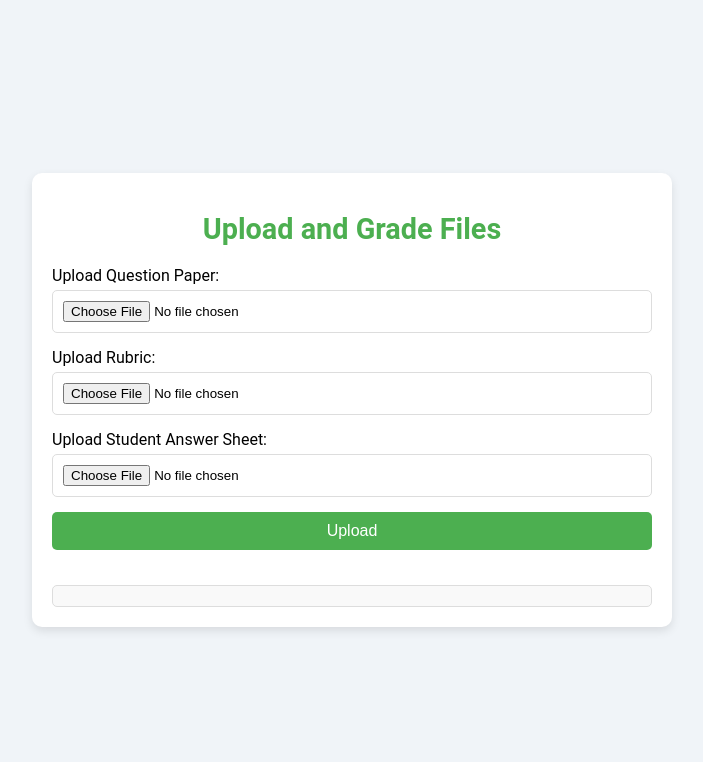
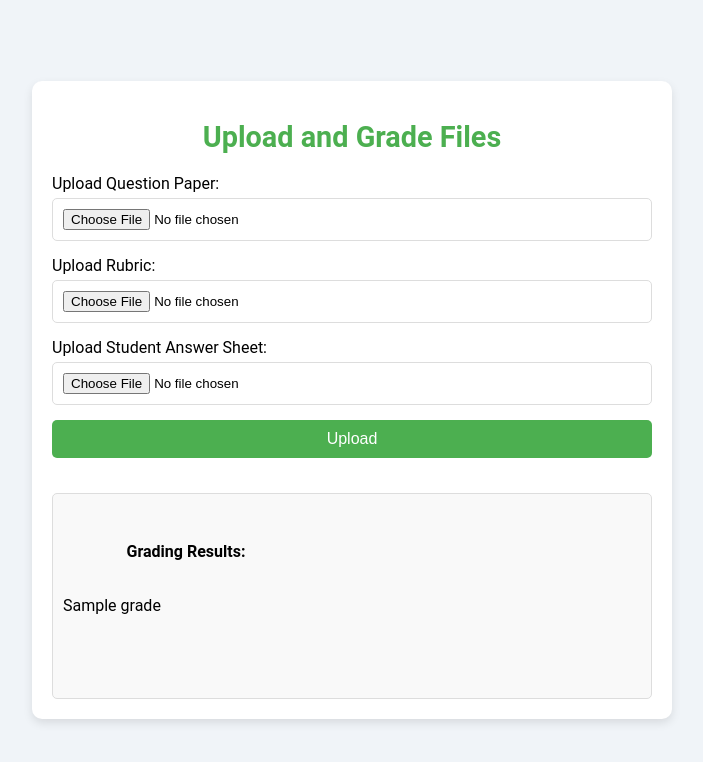
Before and after one commit to iakhil/automark_react, a Flask app: template templates/upload_teacher.html in a window 1280 px wide. Shown: the top 762 px of the page, without its empty margins (288-991 px from the left). Run offline with Flask 3, Linux system fonts and the light colour scheme; the template is opened without the code that fills it: most values are stand-ins (such as "Sample title", 1, 10 or a date in 2020).

Commit message:
Use image URLs instead of converting to text

```diff
--- a/backend/app.py
+++ b/backend/app.py
@@ -29,6 +29,7 @@ client = OpenAI(
 
 # AI grading logic using the new OpenAI API structure
 def grade_response(student_response, rubrix):
+    print(f"Student response: {student_response}")
     prompt = f"Grade the following student response based on the rubric:\n\nRubric:\n{rubrix}\n\nStudent Response:\n{student_response}\n"
     response = client.chat.completions.create(
         model="gpt-4o-mini",
@@ -72,6 +73,7 @@ def extract_pdf_text(pdf_file):
 @app.route('/upload_teacher', methods=['GET', 'POST'])
 def upload_teacher():
     if request.method == 'POST':
+        # Validate file inputs
         if 'file' not in request.files or 'rubric_file' not in request.files or 'answer_sheet' not in request.files:
             uploaded_files = cloudinary.api.resources(type="upload", prefix="teachers")
             file_list = [(resource['public_id'], resource['url']) for resource in uploaded_files.get('resources', [])]
@@ -81,46 +83,51 @@ def upload_teacher():
         rubric_file = request.files['rubric_file']
         answer_sheet = request.files['answer_sheet']
 
-        print(f"Rubric file: {rubric_file}")
-
-        print(f"Question paper: {question_paper}")
-
-        print(f"Answer file: {answer_sheet}")
-
+        # Ensure files are provided
         if question_paper.filename == '' or rubric_file.filename == '' or answer_sheet.filename == '':
             uploaded_files = cloudinary.api.resources(type="upload", prefix="teachers")
             file_list = [(resource['public_id'], resource['url']) for resource in uploaded_files.get('resources', [])]
             return render_template('upload_teacher.html', message='No file selected!', files=file_list)
 
-        # Convert and upload PDFs
+        # Convert and upload PDFs as images
         question_paper_urls = convert_pdf_to_image_and_upload(question_paper, folder="teachers/question_papers")
         rubric_urls = convert_pdf_to_image_and_upload(rubric_file, folder="teachers/rubrics")
         answer_sheet_urls = convert_pdf_to_image_and_upload(answer_sheet, folder="teachers/answer_sheets")
 
-        # Extract text content from the rubric and student response
-        rubric_file.seek(0)
-        rubric_text = extract_pdf_text(rubric_file)
+        # Call OpenAI API with the first page of the rubric and answer sheet
+        rubric_image_url = rubric_urls[0]  # Use the first image URL
+        answer_image_url = answer_sheet_urls[0]  # Use the first image URL
 
-        student_file.seek(0)
-        student_response_text = extract_pdf_text(student_file)
+        # OpenAI API request
+        prompt = {
+            "role": "user",
+            "content": [
+                {"type": "text", "text": "Grade this student's answer based on the rubric provided. DO NOT USE ASTERISKS IN THE OUTPUT."},
+                {"type": "image_url", "image_url": {"url": rubric_image_url}},
+                {"type": "image_url", "image_url": {"url": answer_image_url}},
+            ]
+        }
+
+        response = client.chat.completions.create(
+            model="gpt-4o",
+            messages=[prompt],
+            max_tokens=1000
+        )
 
 
-        # Grade the student's response
-        grade = grade_response(student_response_text, rubric_text)
 
-        # Fetch the updated list of uploaded files
+        grade = response.choices[0].message.content.strip()
+
+        print(f"Grade: {grade}")
+
+        # Fetch updated list of uploaded files
         uploaded_files = cloudinary.api.resources(type="upload", prefix="teachers")
         file_list = [(resource['public_id'], resource['url']) for resource in uploaded_files.get('resources', [])]
-
-        # Log details for debugging
-        print(f"Question Paper URLs: {question_paper_urls}")
-        print(f"Rubric URLs: {rubric_urls}")
-        print(f"Answer Sheet URLs: {answer_sheet_urls}")
-        print(f"Grading Result: {grade}")
 
         return render_template(
             'upload_teacher.html',
             message=f'Uploaded and graded successfully. Grade: {grade}',
+            grade=grade,
             files=file_list
         )
 
@@ -130,5 +137,72 @@ def upload_teacher():
 
     return render_template('upload_teacher.html', files=file_list)
 
+
+# def upload_teacher():
+#     if request.method == 'POST':
+#         if 'file' not in request.files or 'rubric_file' not in request.files or 'answer_sheet' not in request.files:
+#             uploaded_files = cloudinary.api.resources(type="upload", prefix="teachers")
+#             file_list = [(resource['public_id'], resource['url']) for resource in uploaded_files.get('resources', [])]
+#             return render_template('upload_teacher.html', message='All three files are required!', files=file_list)
+
+#         question_paper = request.files['file']
+#         rubric_file = request.files['rubric_file']
+#         answer_sheet = request.files['answer_sheet']
+
+#         print(f"Rubric file: {rubric_file}")
+
+#         print(f"Question paper: {question_paper}")
+
+#         print(f"Answer file: {answer_sheet}")
+
+#         if question_paper.filename == '' or rubric_file.filename == '' or answer_sheet.filename == '':
+#             uploaded_files = cloudinary.api.resources(type="upload", prefix="teachers")
+#             file_list = [(resource['public_id'], resource['url']) for resource in uploaded_files.get('resources', [])]
+#             return render_template('upload_teacher.html', message='No file selected!', files=file_list)
+
+#         # Convert and upload PDFs
+#         question_paper_urls = convert_pdf_to_image_and_upload(question_paper, folder="teachers/question_papers")
+#         rubric_urls = convert_pdf_to_image_and_upload(rubric_file, folder="teachers/rubrics")
+#         answer_sheet_urls = convert_pdf_to_image_and_upload(answer_sheet, folder="teachers/answer_sheets")
+
+#         # Extract text content from the rubric and student response
+#         rubric_file.seek(0)
+#         rubric_text = extract_pdf_text(rubric_file)
+
+#         print(f"RUBRIC TEXT: {rubric_text}")
+
+
+#         answer_sheet.seek(0)
+#         student_response_text = extract_pdf_text(answer_sheet)
+
+#         print(f"STUDENT RESPONSE TEXT: {student_response_text}")
+
+
+#         # Grade the student's response
+#         grade = grade_response(student_response_text, rubric_text)
+
+#         # Fetch the updated list of uploaded files
+#         uploaded_files = cloudinary.api.resources(type="upload", prefix="teachers")
+#         file_list = [(resource['public_id'], resource['url']) for resource in uploaded_files.get('resources', [])]
+
+#         # Log details for debugging
+#         print(f"Question Paper URLs: {question_paper_urls}")
+#         print(f"Rubric URLs: {rubric_urls}")
+#         print(f"Answer Sheet URLs: {answer_sheet_urls}")
+#         print(f"Grading Result: {grade}")
+
+#         return render_template(
+#             'upload_teacher.html',
+#             message=f'Uploaded and graded successfully. Grade: {grade}',
+#             grade=grade,
+#             files=file_list
+#         )
+
+#     # Fetch already uploaded files for the teacher
+#     uploaded_files = cloudinary.api.resources(type="upload", prefix="teachers")
+#     file_list = [(resource['public_id'], resource['url']) for resource in uploaded_files.get('resources', [])]
+
+#     return render_template('upload_teacher.html', files=file_list)
+
 if __name__ == '__main__':
     app.run(debug=True)
--- a/backend/templates/upload_teacher.html
+++ b/backend/templates/upload_teacher.html
@@ -93,11 +93,14 @@
             <button type="submit">Upload</button>
         </form>
 
-        <div id="result" class="result"></div>
+        <div id="result" class="result">
+            {% if grade %}
+                <strong>Grading Results:</strong>
+                <p>{{ grade }}</p>
+            {% else %}
+                <p>No results to display yet.</p>
+            {% endif %}
+        </div>
     </div>
-
-    <script>
-        // JavaScript functionality removed since Grading Prompt form was removed
-    </script>
 </body>
 </html>
```
